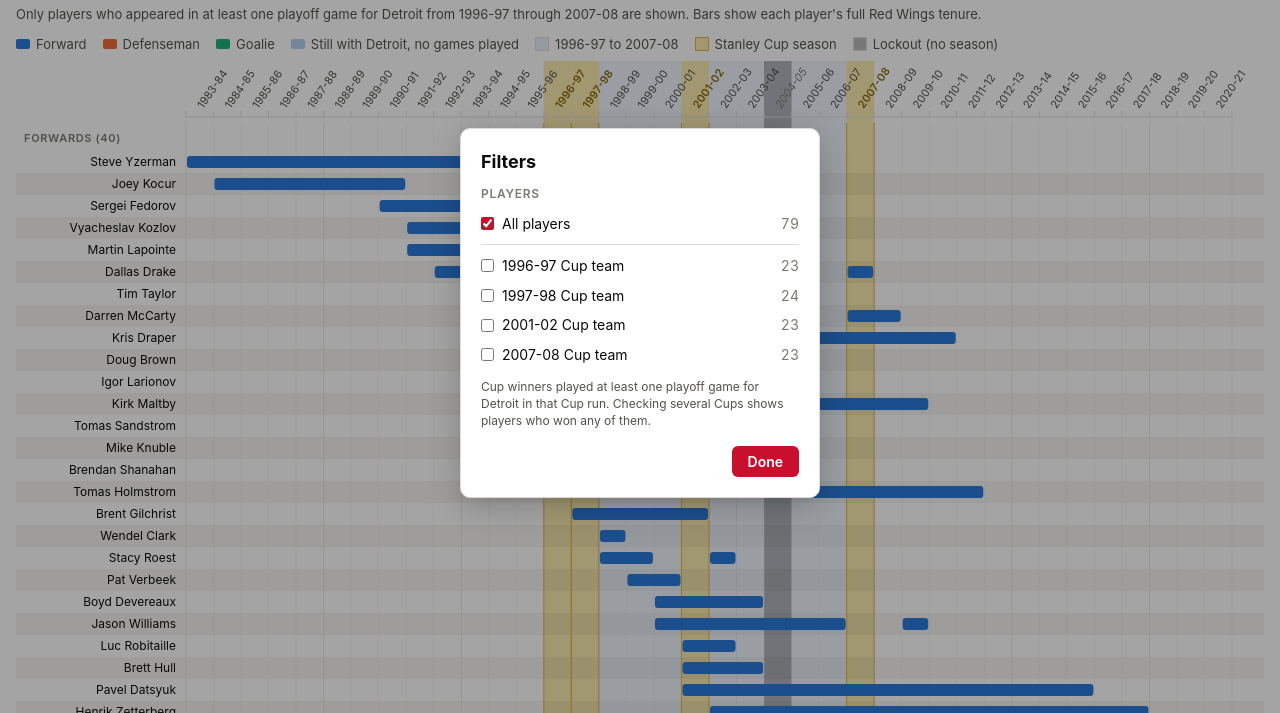
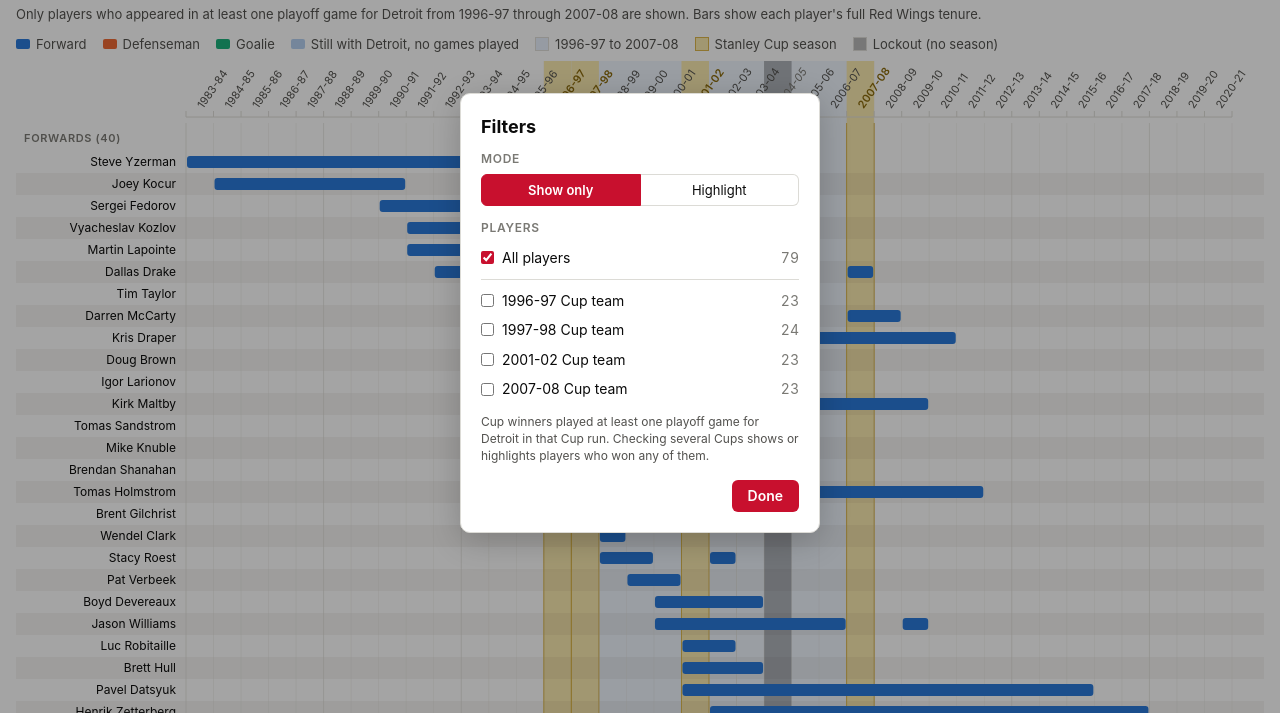
Before and after one commit to dpasserahome/rw_tenure, a plain HTML site: page index.html in a window 1280 px wide. Both pictures are taken after a click on the button "Filters". Shown: the part 87-800 px from the top of the page. Drawn offline with nearby package versions, Linux system fonts and the light colour scheme.

Commit message:
Add highlight mode to Cup filters
A Show only / Highlight switch in the filter modal lets the Cup selection
tint matching rows instead of hiding everyone else.

Co-Authored-By: Claude Opus 5.5 <noreply@anthropic.com>

```diff
--- a/css/style.css
+++ b/css/style.css
@@ -18,6 +18,7 @@
   --tooltip-border: #dcdbd6;
   --season-hover: rgb(11 11 11 / 0.08);
   --accent: #c8102e;
+  --row-highlight: rgb(217 170 40 / 0.3);
 }
 @media (prefers-color-scheme: dark) {
   :root:not([data-theme="light"]) {
@@ -40,6 +41,7 @@
     --tooltip-border: #3a3a37;
     --season-hover: rgb(240 239 236 / 0.09);
     --accent: #e0384f;
+    --row-highlight: rgb(227 190 85 / 0.2);
   }
 }
 :root[data-theme="dark"] {
@@ -62,6 +64,7 @@
   --tooltip-border: #3a3a37;
   --season-hover: rgb(240 239 236 / 0.09);
   --accent: #e0384f;
+  --row-highlight: rgb(227 190 85 / 0.2);
 }
 
 * { box-sizing: border-box; }
@@ -89,6 +92,7 @@ h1 { margin: 0; font-size: 24px; }
 .legend-core { width: 14px; height: 14px; background: var(--core); border: 1px solid var(--grid); }
 
 .filter-status { margin: 0 0 8px; font-size: 13px; color: var(--text-primary); }
+.filter-status .highlight-swatch { display: inline-block; width: 14px; height: 10px; margin-right: 6px; vertical-align: -1px; background: var(--row-highlight); border-left: 3px solid var(--cup-edge); }
 .filter-status button { margin-left: 6px; padding: 0; border: 0; background: none; color: var(--accent); font: inherit; cursor: pointer; text-decoration: underline; }
 
 .icon-button {
@@ -114,6 +118,13 @@ h1 { margin: 0; font-size: 24px; }
 .modal h2 { margin: 0 0 12px; font-size: 18px; }
 .modal fieldset { margin: 0; padding: 0; border: 0; }
 .modal legend { padding: 0; margin-bottom: 6px; font-size: 12px; font-weight: 600; letter-spacing: 0.06em; text-transform: uppercase; color: var(--text-muted); }
+.modal .mode-switch { display: flex; margin-bottom: 14px; }
+.mode-switch label { flex: 1; position: relative; padding: 6px 10px; border: 1px solid var(--grid); text-align: center; font-size: 13px; cursor: pointer; }
+.mode-switch label:first-of-type { border-radius: 6px 0 0 6px; }
+.mode-switch label:last-of-type { border-radius: 0 6px 6px 0; border-left: 0; }
+.mode-switch input { position: absolute; opacity: 0; pointer-events: none; }
+.mode-switch label:has(input:checked) { background: var(--accent); border-color: var(--accent); color: #fff; font-weight: 600; }
+.mode-switch label:has(input:focus-visible) { outline: 2px solid var(--accent); outline-offset: 2px; }
 .filter-option { display: flex; align-items: center; gap: 8px; padding: 5px 0; cursor: pointer; }
 .filter-option input { margin: 0; accent-color: var(--accent); }
 .filter-option .count { margin-left: auto; color: var(--text-muted); font-variant-numeric: tabular-nums; }
@@ -135,7 +146,9 @@ h1 { margin: 0; font-size: 24px; }
 .axis line, .axis path { stroke: var(--grid); }
 .row-label { fill: var(--text-primary); font-size: 12px; }
 .group-label { fill: var(--text-muted); font-size: 11px; font-weight: 600; letter-spacing: 0.06em; text-transform: uppercase; }
-.row:hover .row-label { font-weight: 600; }
+.row:hover .row-label, .row.is-highlighted .row-label { font-weight: 600; }
+.row-highlight { fill: var(--row-highlight); }
+.row-highlight-edge { fill: var(--cup-edge); }
 .season-hover { fill: var(--season-hover); }
 .axis text.is-cup { fill: var(--cup-text); font-weight: 600; }
 .axis text.is-lockout { fill: var(--text-muted); font-style: italic; }
--- a/index.html
+++ b/index.html
@@ -26,10 +26,15 @@
   <dialog class="modal" id="settings-modal" aria-labelledby="settings-title">
     <form method="dialog">
       <h2 id="settings-title">Filters</h2>
+      <fieldset class="mode-switch">
+        <legend>Mode</legend>
+        <label><input type="radio" name="filter-mode" value="show" checked>Show only</label>
+        <label><input type="radio" name="filter-mode" value="highlight">Highlight</label>
+      </fieldset>
       <fieldset>
         <legend>Players</legend>
         <div id="filter-options"></div>
-        <p class="modal-hint">Cup winners played at least one playoff game for Detroit in that Cup run. Checking several Cups shows players who won any of them.</p>
+        <p class="modal-hint">Cup winners played at least one playoff game for Detroit in that Cup run. Checking several Cups shows or highlights players who won any of them.</p>
       </fieldset>
       <div class="modal-actions"><button type="submit" class="button-primary">Done</button></div>
     </form>
--- a/js/timeline.js
+++ b/js/timeline.js
@@ -24,9 +24,14 @@
 
   // Cup seasons selected in the filter modal; empty means "All players"
   const selectedCups = new Set();
-  const visiblePlayers = (data) => selectedCups.size === 0
+  // "show" hides players off the selected Cup teams; "highlight" keeps everyone and tints the matching rows
+  let filterMode = "show";
+  const onSelectedCup = (p) => p.playoffSeasonsInWindow.some((s) => selectedCups.has(s));
+  const matchingPlayers = (data) => data.players.filter(onSelectedCup);
+  const visiblePlayers = (data) => selectedCups.size === 0 || filterMode === "highlight"
     ? data.players
-    : data.players.filter((p) => p.playoffSeasonsInWindow.some((s) => selectedCups.has(s)));
+    : matchingPlayers(data);
+  const isHighlighted = (p) => filterMode === "highlight" && onSelectedCup(p);
 
   function buildLegend() {
     const legend = document.getElementById("legend");
@@ -98,6 +103,14 @@
     svg.selectAll(".row-bg").data(rows.filter((r) => r.type === "player" && r.alt)).join("rect")
       .attr("x", 0).attr("width", width).attr("y", (r) => r.y).attr("height", ROW_H)
       .attr("fill", "var(--row-alt)");
+    // Highlighted rows: a translucent band (so Cup and core columns still show through) with a solid edge in the label column
+    const highlighted = rows.filter((r) => r.type === "player" && isHighlighted(r.player));
+    svg.selectAll(".row-highlight").data(highlighted).join("rect")
+      .attr("class", "row-highlight")
+      .attr("x", 0).attr("width", width).attr("y", (r) => r.y).attr("height", ROW_H);
+    svg.selectAll(".row-highlight-edge").data(highlighted).join("rect")
+      .attr("class", "row-highlight-edge")
+      .attr("x", 0).attr("width", 3).attr("y", (r) => r.y).attr("height", ROW_H);
     const bodyHover = drawHoverColumn(svg, height);
 
     // Season grid
@@ -118,7 +131,8 @@
 
     // Player rows
     const row = svg.selectAll(".row").data(rows.filter((r) => r.type === "player")).join("g")
-      .attr("class", "row").attr("transform", (r) => `translate(0,${r.y})`);
+      .attr("class", "row").classed("is-highlighted", (r) => isHighlighted(r.player))
+      .attr("transform", (r) => `translate(0,${r.y})`);
     row.append("text").attr("class", "row-label")
       .attr("x", LABEL_W - 10).attr("y", ROW_H / 2).attr("dy", "0.35em").attr("text-anchor", "end")
       .text((r) => r.player.name);
@@ -237,15 +251,20 @@
     const cupCount = (s) => data.players.filter((p) => p.playoffSeasonsInWindow.includes(s)).length;
 
     options.innerHTML =
-      `<label class="filter-option"><input type="checkbox" value="all">All players<span class="count">${data.players.length}</span></label>` +
+      `<label class="filter-option"><input type="checkbox" value="all"><span class="all-label"></span><span class="count">${data.players.length}</span></label>` +
       `<div class="filter-divider"></div>` +
       data.cupSeasons.map((s) =>
         `<label class="filter-option"><input type="checkbox" value="${s}">${seasonLabel(s)} Cup team<span class="count">${cupCount(s)}</span></label>`
       ).join("");
     const allBox = options.querySelector('input[value="all"]');
+    const allLabel = options.querySelector(".all-label");
     const cupBoxes = [...options.querySelectorAll('input:not([value="all"])')];
+    const modeRadios = [...modal.querySelectorAll('input[name="filter-mode"]')];
 
     function sync() {
+      const highlight = filterMode === "highlight";
+      modeRadios.forEach((r) => { r.checked = r.value === filterMode; });
+      allLabel.textContent = highlight ? "No highlight" : "All players";
       allBox.checked = selectedCups.size === 0;
       cupBoxes.forEach((b) => { b.checked = selectedCups.has(+b.value); });
       dot.hidden = selectedCups.size === 0;
@@ -254,12 +273,17 @@
       } else {
         const cups = data.cupSeasons.filter((s) => selectedCups.has(s)).map(seasonLabel);
         const list = cups.length > 1 ? `${cups.slice(0, -1).join(", ")} or ${cups.at(-1)}` : cups[0];
-        status.innerHTML = `Showing ${visiblePlayers(data).length} players from the ${list} Cup ${cups.length > 1 ? "teams" : "team"}.<button type="button">Show all</button>`;
+        const teams = `${list} Cup ${cups.length > 1 ? "teams" : "team"}`;
+        const n = matchingPlayers(data).length;
+        status.innerHTML = highlight
+          ? `<span class="highlight-swatch"></span>Highlighting ${n} players from the ${teams}.<button type="button">Clear</button>`
+          : `Showing ${n} players from the ${teams}.<button type="button">Show all</button>`;
         status.hidden = false;
       }
       render(data);
     }
 
+    modeRadios.forEach((r) => r.addEventListener("change", () => { filterMode = r.value; sync(); }));
     // "All players" and the Cup filters are exclusive: checking All clears the Cups; clearing every Cup returns to All
     allBox.addEventListener("change", () => { selectedCups.clear(); sync(); });
     cupBoxes.forEach((b) => b.addEventListener("change", () => {
```
Also changed, not shown: 1 other file.
